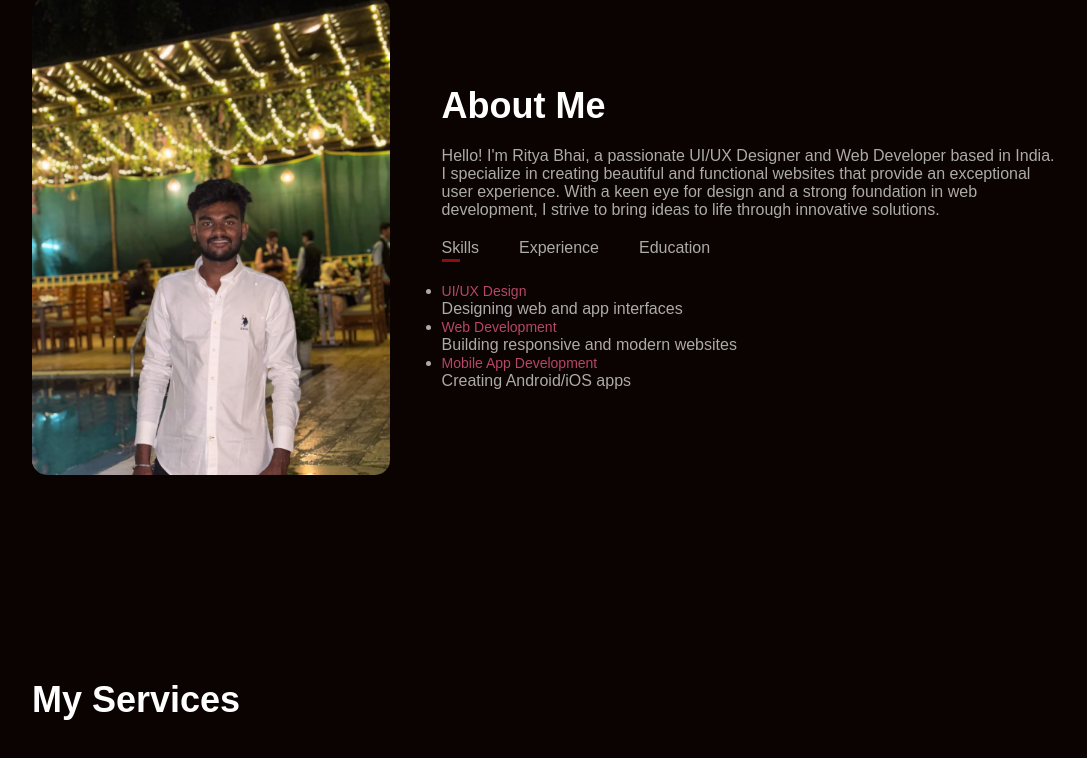
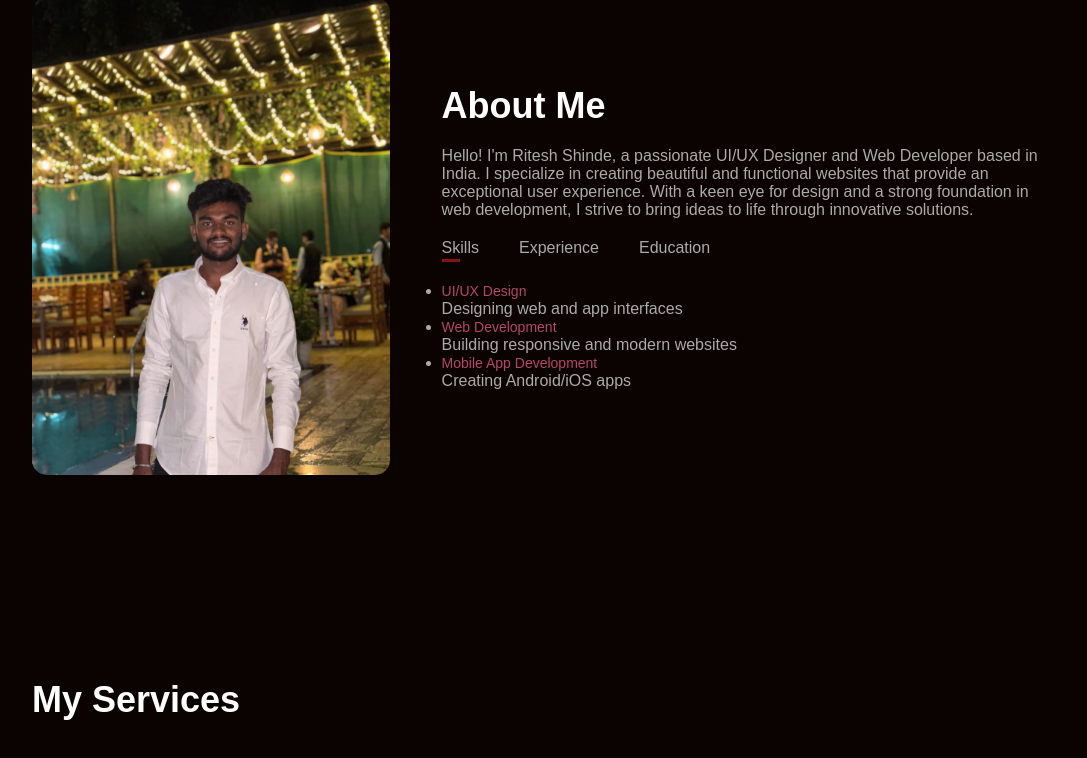
Before and after one commit to Ritesh7365/My_portfolio, a plain HTML site: page index.html in a window 1280 px wide. Shown: the part 969-1727 px from the top of the page, without its empty margins (96-1183 px from the left). Drawn offline with Linux system fonts and the light colour scheme.

Commit message:
First commit

```diff
--- a/index.html
+++ b/index.html
@@ -54,7 +54,7 @@
 
       <div class="about-col-2">
         <h1>About Me</h1>
-        <p>Hello! I'm Ritya Bhai, a passionate UI/UX Designer and Web Developer based in India. I specialize in creating beautiful and functional websites that provide an exceptional user experience. With a keen eye for design and a strong foundation in web development, I strive to bring ideas to life through innovative solutions.</p>
+        <p>Hello! I'm Ritesh Shinde, a passionate UI/UX Designer and Web Developer based in India. I specialize in creating beautiful and functional websites that provide an exceptional user experience. With a keen eye for design and a strong foundation in web development, I strive to bring ideas to life through innovative solutions.</p>
 
         <div class="tab-titles">
           <p class="tab-link active-link" onclick="opentab('skills')">Skills</p>
```
